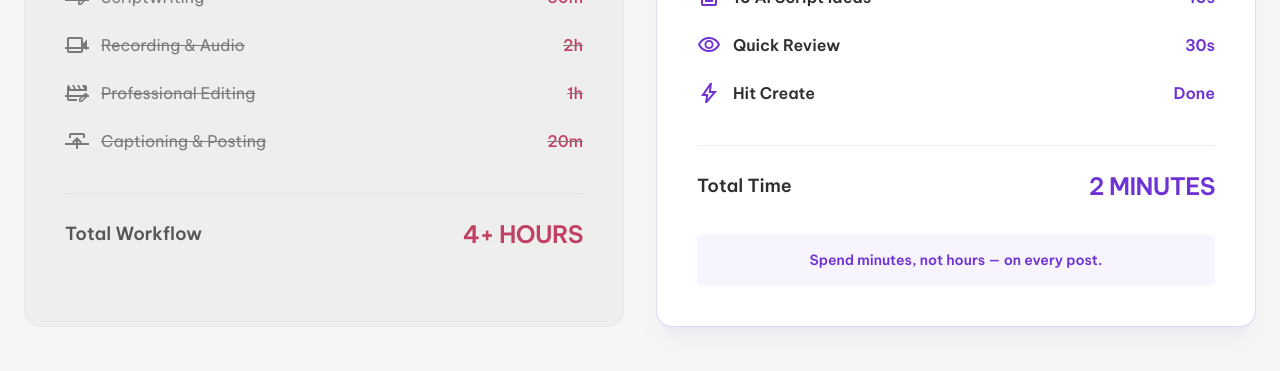
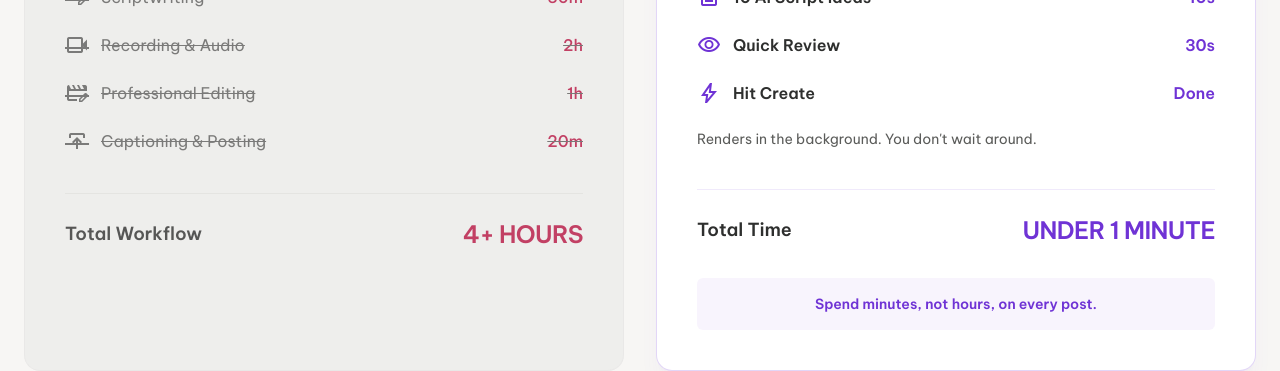
Before and after one commit to tomliba/Social-media-saas, a Next.js app in the folder frontend/: page / in a window 1280 px wide. Shown: the part 1440-1811 px from the top of the page. Built offline with nearby package versions, Linux system fonts and the light colour scheme; no server answers.

Commit message:
Landing: fix With Fluvio time claim, add render-in-background line

```diff
--- a/frontend/src/components/ComparisonSection.tsx
+++ b/frontend/src/components/ComparisonSection.tsx
@@ -85,17 +85,20 @@ export default function ComparisonSection() {
               </li>
             ))}
           </ul>
+          <p className="mt-6 text-on-surface-variant text-sm">
+            Renders in the background. You don&apos;t wait around.
+          </p>
           <div className="mt-10 pt-6 border-t border-primary/10 flex justify-between items-center">
             <span className="font-bold text-lg text-on-surface">
               Total Time
             </span>
             <span className="text-primary font-black text-2xl tracking-tight">
-              2 MINUTES
+              UNDER 1 MINUTE
             </span>
           </div>
           <div className="mt-8 bg-primary/5 p-4 rounded-md text-center">
             <p className="text-primary font-bold text-sm">
-              Spend minutes, not hours — on every post.
+              Spend minutes, not hours, on every post.
             </p>
           </div>
         </div>
```
